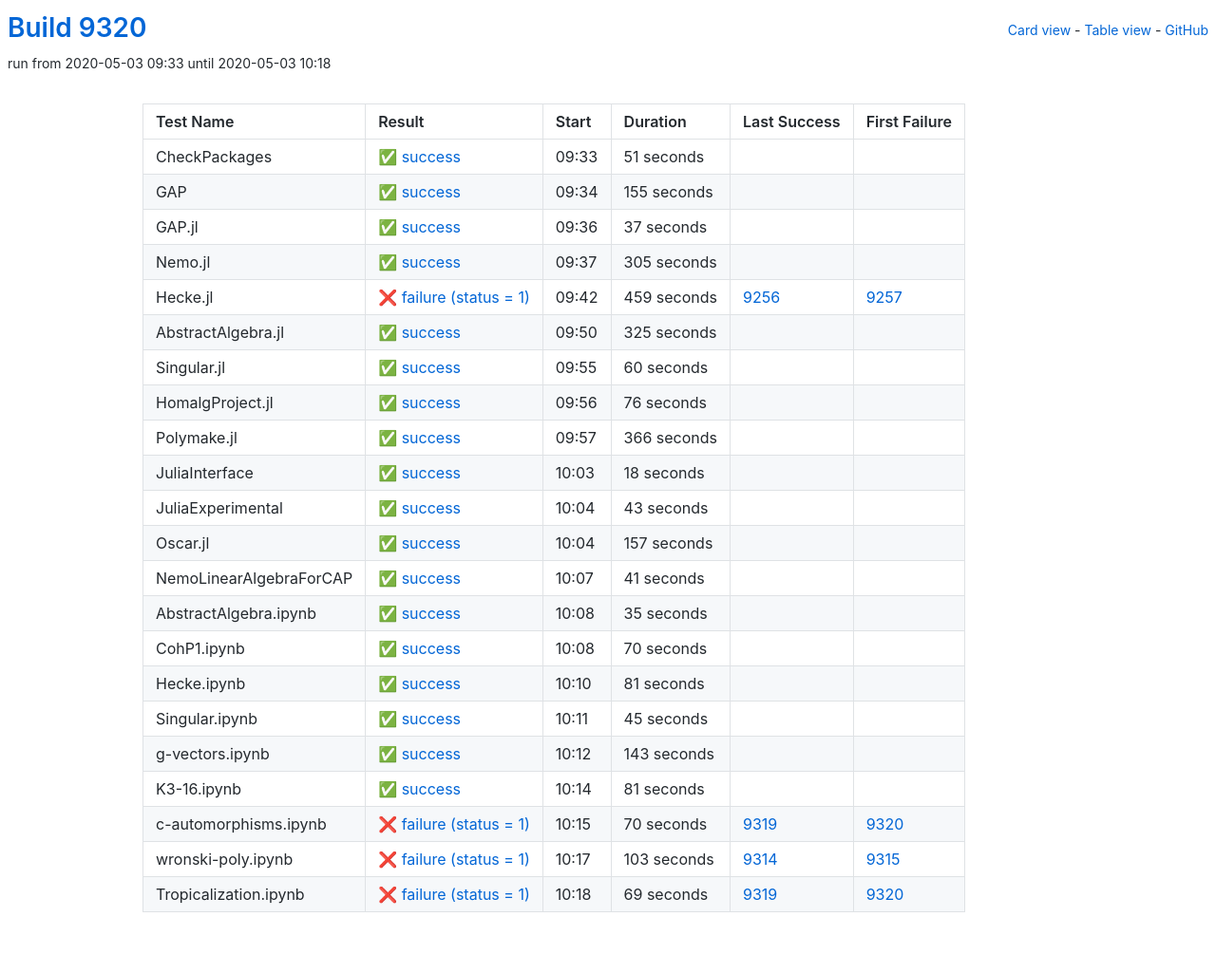
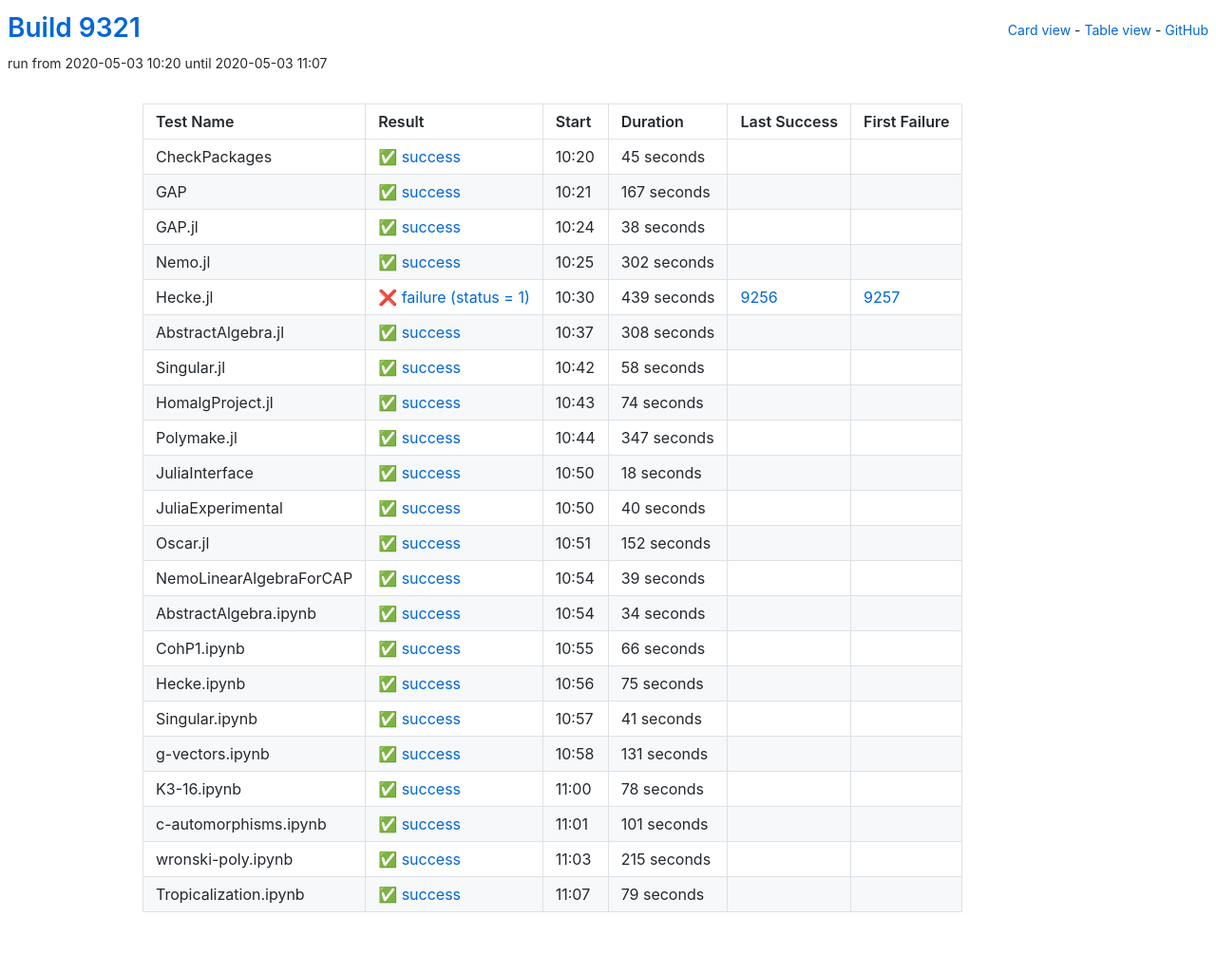
Before and after one commit to oscar-system/oscar-ci-status, a Jekyll site: the page built from table.html, in a window 1280 px wide. Shown: the whole page at 95% size. Built offline with Jekyll 4.4.1, drawn with Linux system fonts in a browser that asks for light colours.

Commit message:
Build 9321

```diff
--- a/_data/ci.yml
+++ b/_data/ci.yml
@@ -1,104 +1,104 @@
-build: 9320
-build_url: https://oscarci.mathematik.uni-kl.de/job/oscar/9320/
+build: 9321
+build_url: https://oscarci.mathematik.uni-kl.de/job/oscar/9321/
 job: oscar
 tests:
-- duration: 51
+- duration: 45
   exitcode: 0
   first_failure: false
   first_failure_url: null
   last_success: false
   last_success_url: null
-  log: https://oscarci.mathematik.uni-kl.de/job/oscar/9320/artifact/logs/build-9320/CheckPackages.log
+  log: https://oscarci.mathematik.uni-kl.de/job/oscar/9321/artifact/logs/build-9321/CheckPackages.log
   name: CheckPackages
-  start: 2020-05-03 09:33
+  start: 2020-05-03 10:20
   status: success
   success: true
-- duration: 155
+- duration: 167
   exitcode: 0
   first_failure: false
   first_failure_url: null
   last_success: false
   last_success_url: null
-  log: https://oscarci.mathematik.uni-kl.de/job/oscar/9320/artifact/logs/build-9320/GAP.log
+  log: https://oscarci.mathematik.uni-kl.de/job/oscar/9321/artifact/logs/build-9321/GAP.log
   name: GAP
-  start: 2020-05-03 09:34
+  start: 2020-05-03 10:21
   status: success
   success: true
-- duration: 37
+- duration: 38
   exitcode: 0
   first_failure: false
   first_failure_url: null
   last_success: false
   last_success_url: null
-  log: https://oscarci.mathematik.uni-kl.de/job/oscar/9320/artifact/logs/build-9320/GAP.jl.log
+  log: https://oscarci.mathematik.uni-kl.de/job/oscar/9321/artifact/logs/build-9321/GAP.jl.log
   name: GAP.jl
-  start: 2020-05-03 09:36
+  start: 2020-05-03 10:24
   status: success
   success: true
-- duration: 305
+- duration: 302
   exitcode: 0
   first_failure: false
   first_failure_url: null
   last_success: false
   last_success_url: null
-  log: https://oscarci.mathematik.uni-kl.de/job/oscar/9320/artifact/logs/build-9320/Nemo.jl.log
+  log: https://oscarci.mathematik.uni-kl.de/job/oscar/9321/artifact/logs/build-9321/Nemo.jl.log
   name: Nemo.jl
-  start: 2020-05-03 09:37
+  start: 2020-05-03 10:25
   status: success
   success: true
-- duration: 459
+- duration: 439
   exitcode: 1
   first_failure: 9257
   first_failure_url: https://oscarci.mathematik.uni-kl.de/job/oscar/9257/
   last_success: 9256
   last_success_url: https://oscarci.mathematik.uni-kl.de/job/oscar/9256/
-  log: https://oscarci.mathematik.uni-kl.de/job/oscar/9320/artifact/logs/build-9320/Hecke.jl.log
+  log: https://oscarci.mathematik.uni-kl.de/job/oscar/9321/artifact/logs/build-9321/Hecke.jl.log
   name: Hecke.jl
-  start: 2020-05-03 09:42
+  start: 2020-05-03 10:30
   status: failure
   success: false
-- duration: 325
+- duration: 308
   exitcode: 0
   first_failure: false
   first_failure_url: null
   last_success: false
   last_success_url: null
-  log: https://oscarci.mathematik.uni-kl.de/job/oscar/9320/artifact/logs/build-9320/AbstractAlgebra.jl.log
+  log: https://oscarci.mathematik.uni-kl.de/job/oscar/9321/artifact/logs/build-9321/AbstractAlgebra.jl.log
   name: AbstractAlgebra.jl
-  start: 2020-05-03 09:50
+  start: 2020-05-03 10:37
   status: success
   success: true
-- duration: 60
+- duration: 58
   exitcode: 0
   first_failure: false
   first_failure_url: null
   last_success: false
   last_success_url: null
-  log: https://oscarci.mathematik.uni-kl.de/job/oscar/9320/artifact/logs/build-9320/Singular.jl.log
+  log: https://oscarci.mathematik.uni-kl.de/job/oscar/9321/artifact/logs/build-9321/Singular.jl.log
   name: Singular.jl
-  start: 2020-05-03 09:55
+  start: 2020-05-03 10:42
   status: success
   success: true
-- duration: 76
+- duration: 74
   exitcode: 0
   first_failure: false
   first_failure_url: null
   last_success: false
   last_success_url: null
-  log: https://oscarci.mathematik.uni-kl.de/job/oscar/9320/artifact/logs/build-9320/HomalgProject.jl.log
+  log: https://oscarci.mathematik.uni-kl.de/job/oscar/9321/artifact/logs/build-9321/HomalgProject.jl.log
   name: HomalgProject.jl
-  start: 2020-05-03 09:56
+  start: 2020-05-03 10:43
   status: success
   success: true
-- duration: 366
+- duration: 347
   exitcode: 0
   first_failure: false
   first_failure_url: null
   last_success: false
   last_success_url: null
-  log: https://oscarci.mathematik.uni-kl.de/job/oscar/9320/artifact/logs/build-9320/Polymake.jl.log
+  log: https://oscarci.mathematik.uni-kl.de/job/oscar/9321/artifact/logs/build-9321/Polymake.jl.log
   name: Polymake.jl
-  start: 2020-05-03 09:57
+  start: 2020-05-03 10:44
   status: success
   success: true
 - duration: 18
@@ -107,31 +107,75 @@ tests:
   first_failure_url: null
   last_success: false
   last_success_url: null
-  log: https://oscarci.mathematik.uni-kl.de/job/oscar/9320/artifact/logs/build-9320/JuliaInterface.log
+  log: https://oscarci.mathematik.uni-kl.de/job/oscar/9321/artifact/logs/build-9321/JuliaInterface.log
   name: JuliaInterface
-  start: 2020-05-03 10:03
+  start: 2020-05-03 10:50
   status: success
   success: true
-- duration: 43
+- duration: 40
   exitcode: 0
   first_failure: false
   first_failure_url: null
   last_success: false
   last_success_url: null
-  log: https://oscarci.mathematik.uni-kl.de/job/oscar/9320/artifact/logs/build-9320/JuliaExperimental.log
+  log: https://oscarci.mathematik.uni-kl.de/job/oscar/9321/artifact/logs/build-9321/JuliaExperimental.log
   name: JuliaExperimental
-  start: 2020-05-03 10:04
+  start: 2020-05-03 10:50
   status: success
   success: true
-- duration: 157
+- duration: 152
   exitcode: 0
   first_failure: false
   first_failure_url: null
   last_success: false
   last_success_url: null
-  log: https://oscarci.mathematik.uni-kl.de/job/oscar/9320/artifact/logs/build-9320/Oscar.jl.log
+  log: https://oscarci.mathematik.uni-kl.de/job/oscar/9321/artifact/logs/build-9321/Oscar.jl.log
   name: Oscar.jl
-  start: 2020-05-03 10:04
+  start: 2020-05-03 10:51
+  status: success
+  success: true
+- duration: 39
+  exitcode: 0
+  first_failure: false
+  first_failure_url: null
+  last_success: false
+  last_success_url: null
+  log: https://oscarci.mathematik.uni-kl.de/job/oscar/9321/artifact/logs/build-9321/NemoLinearAlgebraForCAP.log
+  name: NemoLinearAlgebraForCAP
+  start: 2020-05-03 10:54
+  status: success
+  success: true
+- duration: 34
+  exitcode: 0
+  first_failure: false
+  first_failure_url: null
+  last_success: false
+  last_success_url: null
+  log: https://oscarci.mathematik.uni-kl.de/job/oscar/9321/artifact/logs/build-9321/AbstractAlgebra.ipynb.log
+  name: AbstractAlgebra.ipynb
+  start: 2020-05-03 10:54
+  status: success
+  success: true
+- duration: 66
+  exitcode: 0
+  first_failure: false
+  first_failure_url: null
+  last_success: false
+  last_success_url: null
+  log: https://oscarci.mathematik.uni-kl.de/job/oscar/9321/artifact/logs/build-9321/CohP1.ipynb.log
+  name: CohP1.ipynb
+  start: 2020-05-03 10:55
+  status: success
+  success: true
+- duration: 75
+  exitcode: 0
+  first_failure: false
+  first_failure_url: null
+  last_success: false
+  last_success_url: null
+  log: https://oscarci.mathematik.uni-kl.de/job/oscar/9321/artifact/logs/build-9321/Hecke.ipynb.log
+  name: Hecke.ipynb
+  start: 2020-05-03 10:56
   status: success
   success: true
 - duration: 41
@@ -140,107 +184,63 @@ tests:
   first_failure_url: null
   last_success: false
   last_success_url: null
-  log: https://oscarci.mathematik.uni-kl.de/job/oscar/9320/artifact/logs/build-9320/NemoLinearAlgebraForCAP.log
-  name: NemoLinearAlgebraForCAP
-  start: 2020-05-03 10:07
+  log: https://oscarci.mathematik.uni-kl.de/job/oscar/9321/artifact/logs/build-9321/Singular.ipynb.log
+  name: Singular.ipynb
+  start: 2020-05-03 10:57
   status: success
   success: true
-- duration: 35
+- duration: 131
   exitcode: 0
   first_failure: false
   first_failure_url: null
   last_success: false
   last_success_url: null
-  log: https://oscarci.mathematik.uni-kl.de/job/oscar/9320/artifact/logs/build-9320/AbstractAlgebra.ipynb.log
-  name: AbstractAlgebra.ipynb
-  start: 2020-05-03 10:08
+  log: https://oscarci.mathematik.uni-kl.de/job/oscar/9321/artifact/logs/build-9321/g-vectors.ipynb.log
+  name: g-vectors.ipynb
+  start: 2020-05-03 10:58
   status: success
   success: true
-- duration: 70
+- duration: 78
   exitcode: 0
   first_failure: false
   first_failure_url: null
   last_success: false
   last_success_url: null
-  log: https://oscarci.mathematik.uni-kl.de/job/oscar/9320/artifact/logs/build-9320/CohP1.ipynb.log
-  name: CohP1.ipynb
-  start: 2020-05-03 10:08
+  log: https://oscarci.mathematik.uni-kl.de/job/oscar/9321/artifact/logs/build-9321/K3-16.ipynb.log
+  name: K3-16.ipynb
+  start: 2020-05-03 11:00
   status: success
   success: true
-- duration: 81
+- duration: 101
   exitcode: 0
   first_failure: false
   first_failure_url: null
   last_success: false
   last_success_url: null
-  log: https://oscarci.mathematik.uni-kl.de/job/oscar/9320/artifact/logs/build-9320/Hecke.ipynb.log
-  name: Hecke.ipynb
-  start: 2020-05-03 10:10
+  log: https://oscarci.mathematik.uni-kl.de/job/oscar/9321/artifact/logs/build-9321/c-automorphisms.ipynb.log
+  name: c-automorphisms.ipynb
+  start: 2020-05-03 11:01
   status: success
   success: true
-- duration: 45
+- duration: 215
   exitcode: 0
   first_failure: false
   first_failure_url: null
   last_success: false
   last_success_url: null
-  log: https://oscarci.mathematik.uni-kl.de/job/oscar/9320/artifact/logs/build-9320/Singular.ipynb.log
-  name: Singular.ipynb
-  start: 2020-05-03 10:11
+  log: https://oscarci.mathematik.uni-kl.de/job/oscar/9321/artifact/logs/build-9321/wronski-poly.ipynb.log
+  name: wronski-poly.ipynb
+  start: 2020-05-03 11:03
   status: success
   success: true
-- duration: 143
+- duration: 79
   exitcode: 0
   first_failure: false
   first_failure_url: null
   last_success: false
   last_success_url: null
-  log: https://oscarci.mathematik.uni-kl.de/job/oscar/9320/artifact/logs/build-9320/g-vectors.ipynb.log
-  name: g-vectors.ipynb
-  start: 2020-05-03 10:12
+  log: https://oscarci.mathematik.uni-kl.de/job/oscar/9321/artifact/logs/build-9321/Tropicalization.ipynb.log
+  name: Tropicalization.ipynb
+  start: 2020-05-03 11:07
   status: success
   success: true
-- duration: 81
-  exitcode: 0
-  first_failure: false
-  first_failure_url: null
-  last_success: false
-  last_success_url: null
-  log: https://oscarci.mathematik.uni-kl.de/job/oscar/9320/artifact/logs/build-9320/K3-16.ipynb.log
-  name: K3-16.ipynb
-  start: 2020-05-03 10:14
-  status: success
-  success: true
-- duration: 70
-  exitcode: 1
-  first_failure: 9320
-  first_failure_url: https://oscarci.mathematik.uni-kl.de/job/oscar/9320/
-  last_success: 9319
-  last_success_url: https://oscarci.mathematik.uni-kl.de/job/oscar/9319/
-  log: https://oscarci.mathematik.uni-kl.de/job/oscar/9320/artifact/logs/build-9320/c-automorphisms.ipynb.log
-  name: c-automorphisms.ipynb
-  start: 2020-05-03 10:15
-  status: failure
-  success: false
-- duration: 103
-  exitcode: 1
-  first_failure: 9315
-  first_failure_url: https://oscarci.mathematik.uni-kl.de/job/oscar/9315/
-  last_success: 9314
-  last_success_url: https://oscarci.mathematik.uni-kl.de/job/oscar/9314/
-  log: https://oscarci.mathematik.uni-kl.de/job/oscar/9320/artifact/logs/build-9320/wronski-poly.ipynb.log
-  name: wronski-poly.ipynb
-  start: 2020-05-03 10:17
-  status: failure
-  success: false
-- duration: 69
-  exitcode: 1
-  first_failure: 9320
-  first_failure_url: https://oscarci.mathematik.uni-kl.de/job/oscar/9320/
-  last_success: 9319
-  last_success_url: https://oscarci.mathematik.uni-kl.de/job/oscar/9319/
-  log: https://oscarci.mathematik.uni-kl.de/job/oscar/9320/artifact/logs/build-9320/Tropicalization.ipynb.log
-  name: Tropicalization.ipynb
-  start: 2020-05-03 10:18
-  status: failure
-  success: false
```
Also changed, not shown: README.md.
